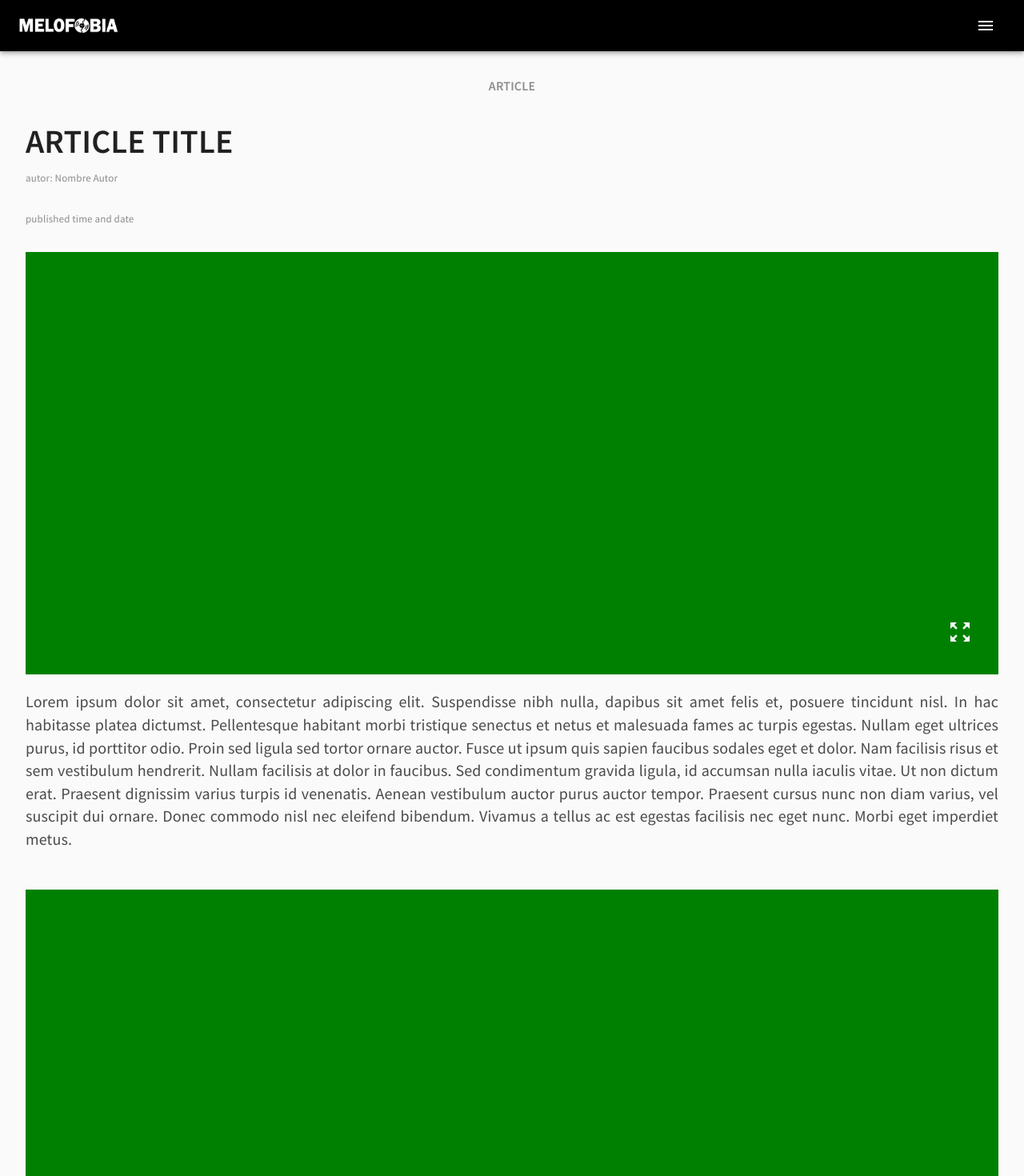
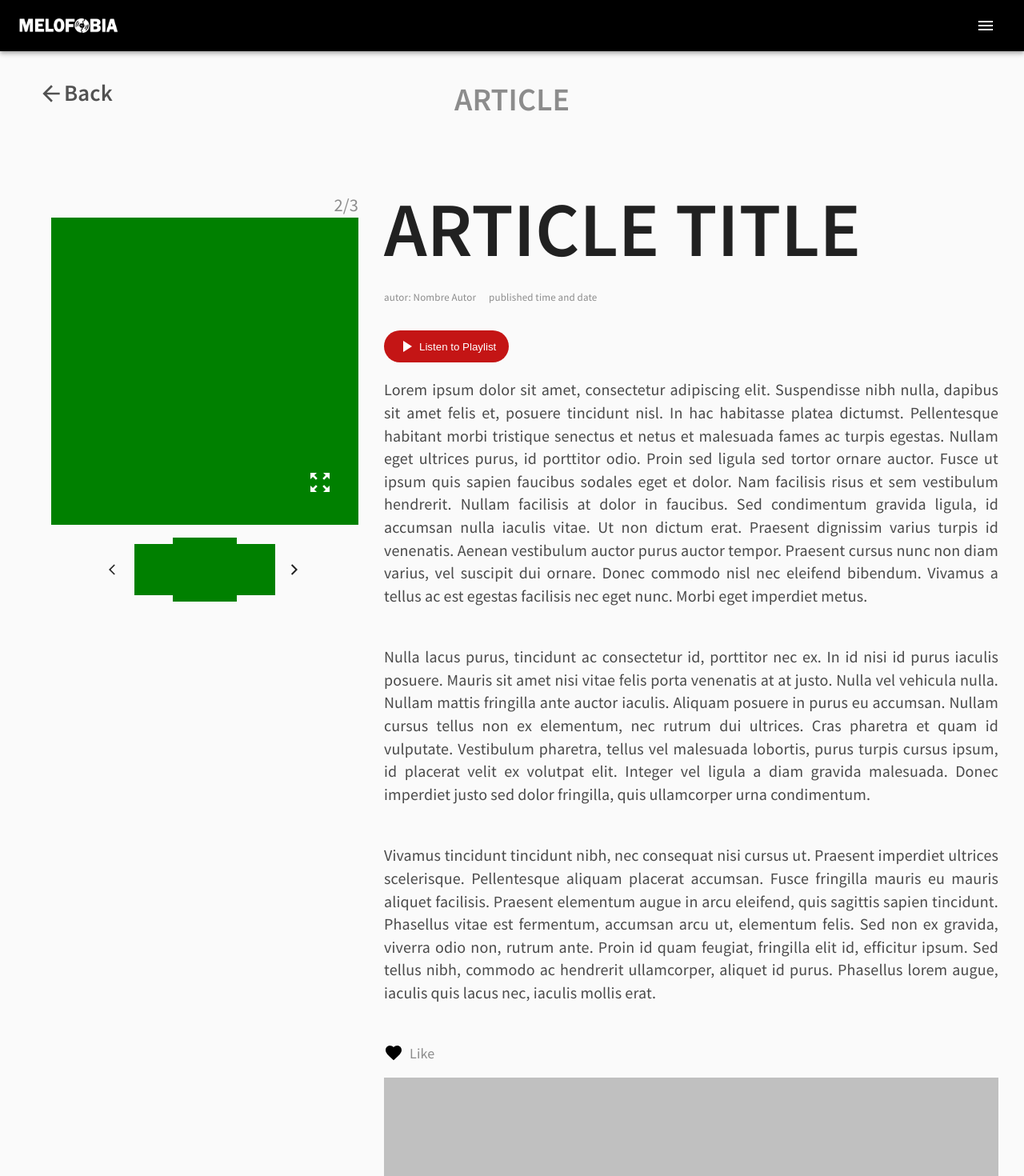
Before and after one commit to NikolasP98/MELOFOBIA, a React (Create React App) app: page /article in a window 1280 px wide. Shown: the top 1470 px of the page at 80% size. Built offline with nearby package versions, Linux system fonts and the light colour scheme.

Commit message:
Article basics finish

```diff
--- a/src/Components/Article/article-component.jsx
+++ b/src/Components/Article/article-component.jsx
@@ -2,16 +2,73 @@ import React from 'react'
 import './article-style.scss';
 import FavoriteIcon from '@material-ui/icons/Favorite';
 import ChevronRightIcon from '@material-ui/icons/ChevronRight';
-
+import PlayArrowIcon from '@material-ui/icons/PlayArrow';
+import ArrowBackIcon from '@material-ui/icons/ArrowBack';
+import ArrowBackIosIcon from '@material-ui/icons/ArrowBackIos';
+import ArrowForwardIosIcon from '@material-ui/icons/ArrowForwardIos';
 function Article() {
     return (
         <div className="articles">
+            <div className="back-btn"><ArrowBackIcon style={{ fontSize: 32 }} />Back</div>
             <div className="article-first">ARTICLE</div>
+            <div className="main">
+                <div className="side-bar">
+                    <div className="side-bar-head">
+                        <div>
+                            <div className="img-number">
+                                <p>2/3</p>
+                            </div>
+                            <div className="article-link-picture">
+                                <div className="zoom-out">
+                                    <svg xmlns="http://www.w3.org/2000/svg" width="32" height="32" viewBox="0 0 24 24"><path d="M15 3l2.3 2.3-2.89 2.87 1.42 1.42L18.7 6.7 21 9V3zM3 9l2.3-2.3 2.87 2.89 1.42-1.42L6.7 5.3 9 3H3zm6 12l-2.3-2.3 2.89-2.87-1.42-1.42L5.3 17.3 3 15v6zm12-6l-2.3 2.3-2.87-2.89-1.42 1.42 2.89 2.87L15 21h6z" /></svg>
+                                </div>
+                            </div>
+                            {/*
+                            <div className="article-link-picture">
+                                <div className="zoom-out">
+                                    <svg xmlns="http://www.w3.org/2000/svg" width="32" height="32" viewBox="0 0 24 24"><path d="M15 3l2.3 2.3-2.89 2.87 1.42 1.42L18.7 6.7 21 9V3zM3 9l2.3-2.3 2.87 2.89 1.42-1.42L6.7 5.3 9 3H3zm6 12l-2.3-2.3 2.89-2.87-1.42-1.42L5.3 17.3 3 15v6zm12-6l-2.3 2.3-2.87-2.89-1.42 1.42 2.89 2.87L15 21h6z" /></svg>
+                                </div>
+                            </div>
+                            <div className="article-link-picture">
+                                <div className="zoom-out">
+                                    <svg xmlns="http://www.w3.org/2000/svg" width="32" height="32" viewBox="0 0 24 24"><path d="M15 3l2.3 2.3-2.89 2.87 1.42 1.42L18.7 6.7 21 9V3zM3 9l2.3-2.3 2.87 2.89 1.42-1.42L6.7 5.3 9 3H3zm6 12l-2.3-2.3 2.89-2.87-1.42-1.42L5.3 17.3 3 15v6zm12-6l-2.3 2.3-2.87-2.89-1.42 1.42 2.89 2.87L15 21h6z" /></svg>
+                                </div>
+                            </div>
+                             */}
+
+                        </div>
+                        <div className="side-bar-slider">
+                            <div className="left-arrow">
+                                <ArrowBackIosIcon  style={{ fontSize: 16 }}/>
+                            </div>
+                            <div>
+                                <div className="img-sm">
+
+                                </div>
+                                <div className="img-sm active">
+
+                                </div>
+                                <div className="img-sm">
+
+                                </div>
+                            </div>
+                            <div className="right-arrow">
+                                <ArrowForwardIosIcon style={{ fontSize: 16 }}/>
+                            </div>
+                        </div>
+                    </div>
+                </div>
+                <div>
                     <div className="article-main">
                         <div className="article-main-title">
                             <h1>ARTICLE TITLE</h1>
+                            <div>
                                 <p>autor: Nombre Autor</p>
                                 <p>published time and date</p>
+                            </div>
+                        </div>
+                        <div>
+                            <button className="btn btn-play-list"><PlayArrowIcon />Listen to Playlist</button>
                         </div>
                         <div className="article-main-main">
                             <div className="article-link">
@@ -61,34 +118,26 @@ function Article() {
                                 </div>
                                 <div className="article-link-content">
                                     <p>
-                                Lorem ipsum dolor sit amet,
-                                consectetur adipiscing elit.
-                                Suspendisse nibh nulla, dapibus
-                                sit amet felis et, posuere
-                                tincidunt nisl. In hac habitasse
-                                platea dictumst. Pellentesque
-                                habitant morbi tristique senectus
-                                et netus et malesuada fames ac
-                                turpis egestas. Nullam eget
-                                ultrices purus, id porttitor
-                                odio. Proin sed ligula sed tortor
-                                ornare auctor. Fusce ut ipsum
-                                quis sapien faucibus sodales eget
-                                et dolor. Nam facilisis risus et
-                                sem vestibulum hendrerit. Nullam
-                                facilisis at dolor in faucibus.
-                                Sed condimentum gravida ligula,
-                                id accumsan nulla iaculis vitae.
-                                Ut non dictum erat. Praesent
-                                dignissim varius turpis id
-                                venenatis. Aenean vestibulum
-                                auctor purus auctor tempor.
-                                Praesent cursus nunc non diam
-                                varius, vel suscipit dui ornare.
-                                Donec commodo nisl nec eleifend
-                                bibendum. Vivamus a tellus ac est
-                                egestas facilisis nec eget nunc.
-                                Morbi eget imperdiet metus.
+                                        Nulla lacus purus, tincidunt ac
+                                        consectetur id, porttitor nec ex.
+                                        In id nisi id purus iaculis
+                                        posuere. Mauris sit amet nisi
+                                        vitae felis porta venenatis at at
+                                        justo. Nulla vel vehicula nulla.
+                                        Nullam mattis fringilla ante
+                                        auctor iaculis. Aliquam posuere
+                                        in purus eu accumsan. Nullam
+                                        cursus tellus non ex elementum,
+                                        nec rutrum dui ultrices. Cras
+                                        pharetra et quam id vulputate.
+                                        Vestibulum pharetra, tellus vel
+                                        malesuada lobortis, purus turpis
+                                        cursus ipsum, id placerat velit
+                                        ex volutpat elit. Integer vel
+                                        ligula a diam gravida malesuada.
+                                        Donec imperdiet justo sed dolor
+                                        fringilla, quis ullamcorper urna
+                                        condimentum.
                             </p>
                                 </div>
                             </div>
@@ -100,34 +149,26 @@ function Article() {
                                 </div>
                                 <div className="article-link-content">
                                     <p>
-                                Lorem ipsum dolor sit amet,
-                                consectetur adipiscing elit.
-                                Suspendisse nibh nulla, dapibus
-                                sit amet felis et, posuere
-                                tincidunt nisl. In hac habitasse
-                                platea dictumst. Pellentesque
-                                habitant morbi tristique senectus
-                                et netus et malesuada fames ac
-                                turpis egestas. Nullam eget
-                                ultrices purus, id porttitor
-                                odio. Proin sed ligula sed tortor
-                                ornare auctor. Fusce ut ipsum
-                                quis sapien faucibus sodales eget
-                                et dolor. Nam facilisis risus et
-                                sem vestibulum hendrerit. Nullam
-                                facilisis at dolor in faucibus.
-                                Sed condimentum gravida ligula,
-                                id accumsan nulla iaculis vitae.
-                                Ut non dictum erat. Praesent
-                                dignissim varius turpis id
-                                venenatis. Aenean vestibulum
-                                auctor purus auctor tempor.
-                                Praesent cursus nunc non diam
-                                varius, vel suscipit dui ornare.
-                                Donec commodo nisl nec eleifend
-                                bibendum. Vivamus a tellus ac est
-                                egestas facilisis nec eget nunc.
-                                Morbi eget imperdiet metus.
+                                        Vivamus tincidunt tincidunt nibh,
+                                        nec consequat nisi cursus ut.
+                                        Praesent imperdiet ultrices
+                                        scelerisque. Pellentesque aliquam
+                                        placerat accumsan. Fusce
+                                        fringilla mauris eu mauris
+                                        aliquet facilisis. Praesent
+                                        elementum augue in arcu eleifend,
+                                        quis sagittis sapien tincidunt.
+                                        Phasellus vitae est fermentum,
+                                        accumsan arcu ut, elementum
+                                        felis. Sed non ex gravida,
+                                        viverra odio non, rutrum ante.
+                                        Proin id quam feugiat, fringilla
+                                        elit id, efficitur ipsum. Sed
+                                        tellus nibh, commodo ac hendrerit
+                                        ullamcorper, aliquet id purus.
+                                        Phasellus lorem augue, iaculis
+                                        quis lacus nec, iaculis mollis
+                                        erat.
                             </p>
                                 </div>
                             </div>
@@ -137,13 +178,22 @@ function Article() {
                             </div>
                         </div>
                     </div>
+                    <div className="discussion-playlist">
                         <div className="discussion">
-                <p>DISCUSSION <span><ChevronRightIcon style={{ fontSize: 32 }}/></span></p>
+                            <p>DISCUSSION <span><ChevronRightIcon style={{ fontSize: 32 }} /></span></p>
+                            <div className="discussion-desktop">
+
+                            </div>
                         </div>
                         <div className="playlist">
                             PLAYLIST
             </div>
                     </div>
+                </div>
+
+            </div>
+        </div>
+
     )
 }
 
--- a/src/Components/Article/article-style.scss
+++ b/src/Components/Article/article-style.scss
@@ -1,4 +1,28 @@
+.btn {
+    border: 0;
+    border-radius: 1.75rem;
+    padding: 0.5rem 1rem;
+    display: flex;
+    justify-content: center;
+    align-items: center;
+
+    svg {
+        margin-right: 0.25rem;
+    }
+}
+
+//Article class
 .articles {
+    //Back button not show in small screen
+    .back-btn{
+        display: none;
+    }
+    //Sidebar not show in small screen
+    .side-bar{
+        display: none;
+    }
+
+    //Article word
     .article-first {
         margin-top: 2rem;
         text-align: center;
@@ -7,17 +31,27 @@
         font-weight: 600;
     }
 
+    //Main part of the article
     .article-main {
         padding: 0 2rem;
         margin-top: 1rem;
 
+        //Play list button ( not show in small screen )
+        .btn-play-list {
+            background-color: rgb(196, 21, 21);
+            cursor: pointer;
+            color: white;
+            display: none;
+        }
+
+        //Title of the article
         .article-main-title {
             h1 {
                 font-weight: 600;
                 font-size: 2.6rem;
                 margin-bottom: 0;
             }
-
+            //Author, date
             p {
                 color: #8C8C8C;
                 margin-top: 0.5rem;
@@ -27,9 +61,9 @@
         }
 
         .article-main-main {
+            //Article link of each part
             .article-link {
                 margin-bottom: 3rem;
-
                 .article-link-picture {
                     width: 100%;
                     height: 33rem;
@@ -45,6 +79,7 @@
 
                         svg {
                             fill: #FFFFFF;
+                            cursor: pointer;
                         }
                     }
                 }
@@ -53,7 +88,8 @@
                     font-size: 20px;
                     font-weight: 400;
                     text-align: justify;
-                    color: #4A4A4A;                    ;
+                    color: #4A4A4A;
+                    ;
                 }
             }
         }
@@ -71,6 +107,7 @@
 
                     svg {
                         fill: #000000;
+                        cursor: pointer;
                     }
                 }
 
@@ -95,11 +132,15 @@
 
             span {
                 display: flex;
-
+                cursor: pointer;
                 svg {
                     fill: #8C8C8C;
                 }
             }
+        }
+
+        .discussion-desktop {
+            display: none;
         }
     }
 
@@ -113,3 +154,140 @@
         font-weight: 600;
     }
 }
+
+@media only screen and (min-width: 768px) {
+    .articles {
+        .back-btn {
+            display: flex;
+            align-items: center;
+            position: absolute;
+            left: 3rem;
+            font-size: 1.8rem;
+            font-weight: 600;
+            color: #525252;
+            cursor: pointer;
+        }
+
+        .article-first {
+            font-size: 2.5rem;
+        }
+
+        .main {
+            display: grid;
+            grid-template-columns: 1fr 2fr;
+
+            .side-bar {
+                display: block;
+                margin-left: 4rem;
+                margin-top: 4rem;
+                position: relative;
+                .side-bar-head{
+                    display: flex;
+                    flex-direction: column;
+                    justify-content: center;
+                    align-items: center;
+                    .img-number{
+                        text-align: end;
+                        font-size: 1.4rem;
+                        p{
+                            margin-bottom: 0;
+                            color: #8C8C8C;
+                        }
+                    }
+                    .side-bar-slider{
+                        //position: absolute;
+                        //top: 21rem;
+                        //margin: 4rem;
+                        display: flex;
+                        justify-content: center;
+                        align-items: center;
+                        .left-arrow{
+                            margin-right: 1rem;
+                        }
+
+                        .right-arrow{
+                            margin-left: 1rem;
+                        }
+                        div{
+                            display: flex;
+                            justify-content: center;
+                            align-items: center;
+
+                            .img-sm{
+                                width: 3rem;
+                                height: 4rem;
+                                background-color: green;
+                            }
+                            .active{
+                                height: 5rem;
+                                width: 5rem;
+                            }
+                        }
+
+                    }
+                }
+                .article-link-picture {
+                    width: 24rem;
+                    height: 24rem;
+                    background-color: green;
+                    position: relative;
+                    margin-bottom: 1rem;
+
+                    //position: absolute;
+                    .zoom-out{
+                        position: absolute;
+                        bottom: 0;
+                        right: 0;
+                        margin: 2rem;
+                        svg{
+                            fill: white
+                        }
+                    }
+                }
+            }
+
+            .article-main {
+                .btn-play-list {
+                    display: flex;
+                }
+
+                .article-main-title {
+                    h1 {
+                        font-size: 6rem;
+                    }
+
+                    div {
+                        display: flex;
+
+                        p:first-child {
+                            margin-right: 1rem;
+                        }
+                    }
+                }
+
+                .article-main-main .article-link .article-link-picture {
+                    display: none;
+                }
+            }
+
+            .discussion-playlist {
+                width: 100%;
+                padding: 0 2rem;
+                display: flex;
+                flex-direction: column-reverse;
+
+                .discussion {
+                    span {
+                        display: none;
+                    }
+
+                    .discussion-desktop {
+                        display: block;
+                        border: 2px solid black;
+                        height: 30rem;
+                    }
+                }
+            }
+        }
+    }
+}
```
Lines whose indentation alone changed are shown as unchanged.
